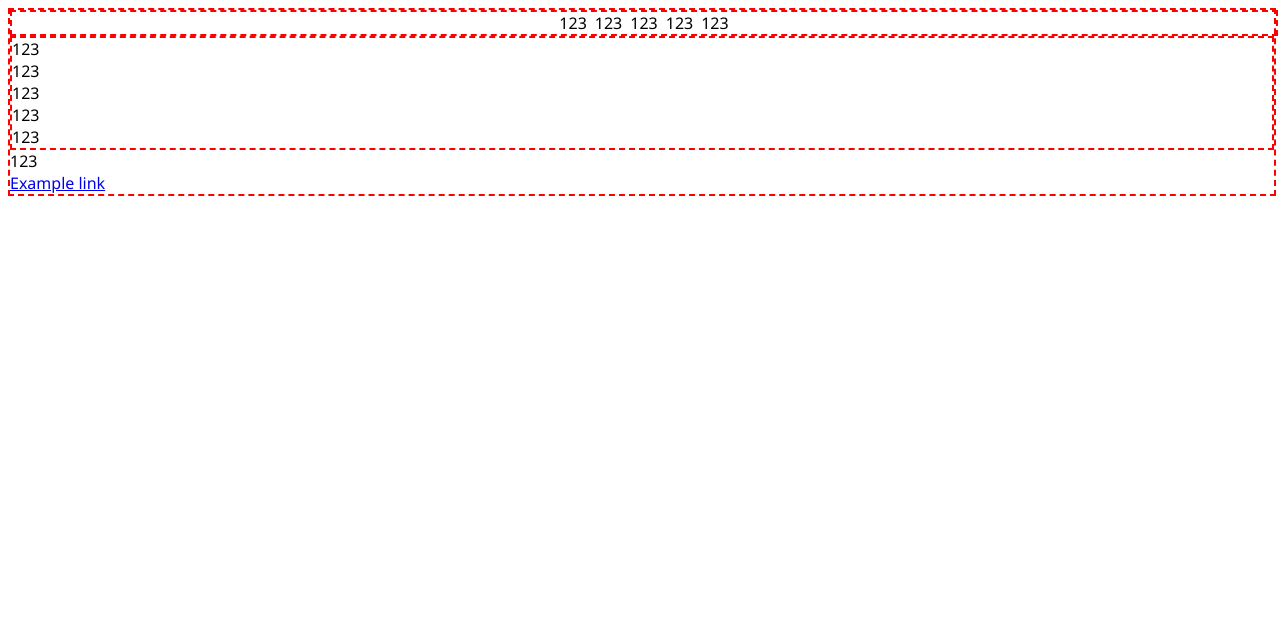
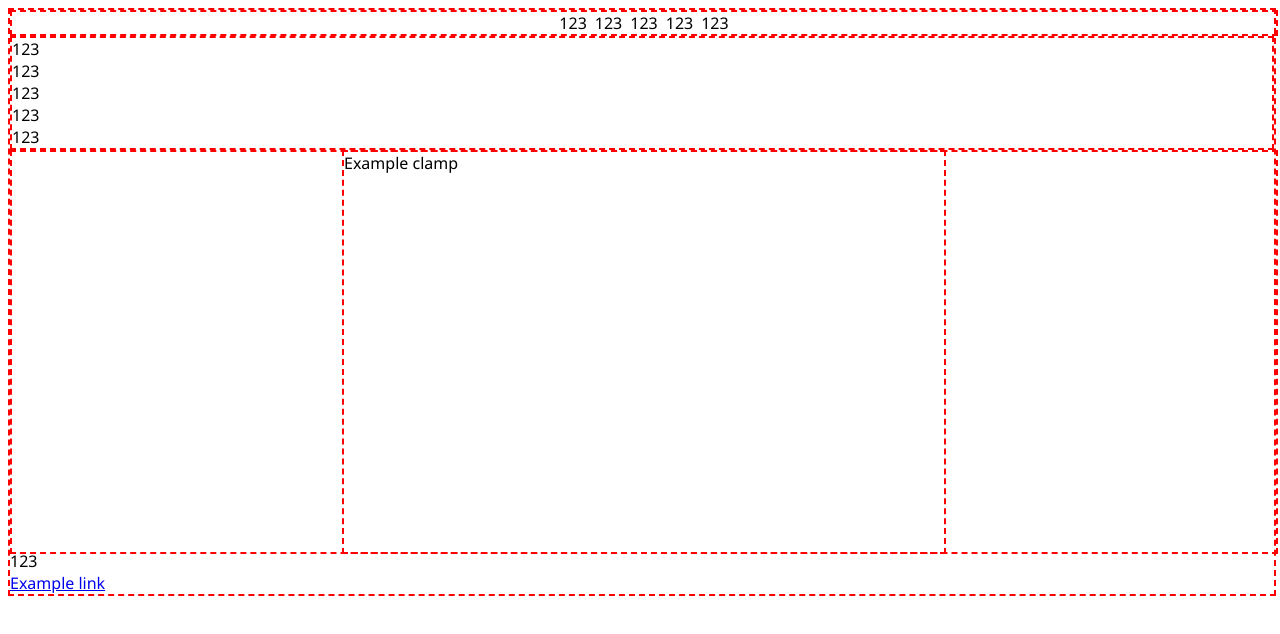
Before and after one commit to HyperboreaHQ/hyperbloomui, a Vue app: page / in a window 1280 px wide. Shown: the top 634 px of the page. Built offline with nearby package versions, Linux system fonts and the light colour scheme.

Commit message:
feat: added `Clamp` component

```diff
--- a/preview/PreviewApp.vue
+++ b/preview/PreviewApp.vue
@@ -3,6 +3,8 @@
         App,
         HorizontalBox,
         VerticalBox,
+        Clamp,
+
         Text,
         Link
     } from '../src/index';
@@ -26,6 +28,12 @@
             <Text>123</Text>
         </VerticalBox>
 
+        <div style="height: 400px">
+            <Clamp>
+                <Text>Example clamp</Text>
+            </Clamp>
+        </div>
+
         <Text>123</Text>
 
         <Link @click="console.log(123)">Example link</Link>
--- /dev/null
+++ b/src/layouts/Clamp.vue
@@ -0,0 +1,47 @@
+<script setup>
+    import { defineProps } from 'vue';
+    import state from '../state';
+
+    const props = defineProps({
+        margin: String,
+        width: String,
+        height: String
+    });
+</script>
+
+<style lang="sass">
+    .hyperbloomui--clamp-container
+        display: flex
+        align-items: center
+        justify-content: center
+
+        width: 100%
+        height: 100%
+
+        .hyperbloomui--clamp
+            display: block
+
+            width: 100%
+            height: 100%
+</style>
+
+<template>
+    <div
+        aria-component-id="clamp-container"
+        :style="`
+            margin: ${props.margin ?? '0px'};
+        `"
+        :class="`hyperbloomui--clamp-container hyperbloomui--${state.hyperbloomui.theme.name}--clamp-container`"
+    >
+        <div
+            aria-component-id="clamp"
+            :style="`
+                max-width: ${props.width ?? '600px'};
+                max-height: ${props.height ?? 'unset'};
+            `"
+            :class="`hyperbloomui--clamp hyperbloomui--${state.hyperbloomui.theme.name}--clamp`"
+        >
+            <slot />
+        </div>
+    </div>
+</template>
--- a/src/layouts/index.ts
+++ b/src/layouts/index.ts
@@ -1,9 +1,11 @@
 import App from './App.vue';
 import HorizontalBox from './HorizontalBox.vue';
 import VerticalBox from './VerticalBox.vue';
+import Clamp from './Clamp.vue';
 
 export {
     App,
     HorizontalBox,
-    VerticalBox
+    VerticalBox,
+    Clamp
 };
--- a/src/themes/debug-theme/layouts.sass
+++ b/src/themes/debug-theme/layouts.sass
@@ -9,3 +9,10 @@
 // VerticalBox
 .hyperbloomui--debug-theme--vertical-box
     border: 2px dashed var(--hyperbloomui--colors--accent)
+
+// Clamp
+.hyperbloomui--debug-theme--clamp-container
+    border: 2px dashed var(--hyperbloomui--colors--accent)
+
+    .hyperbloomui--debug-theme--clamp
+        border: 2px dashed var(--hyperbloomui--colors--accent)
```
